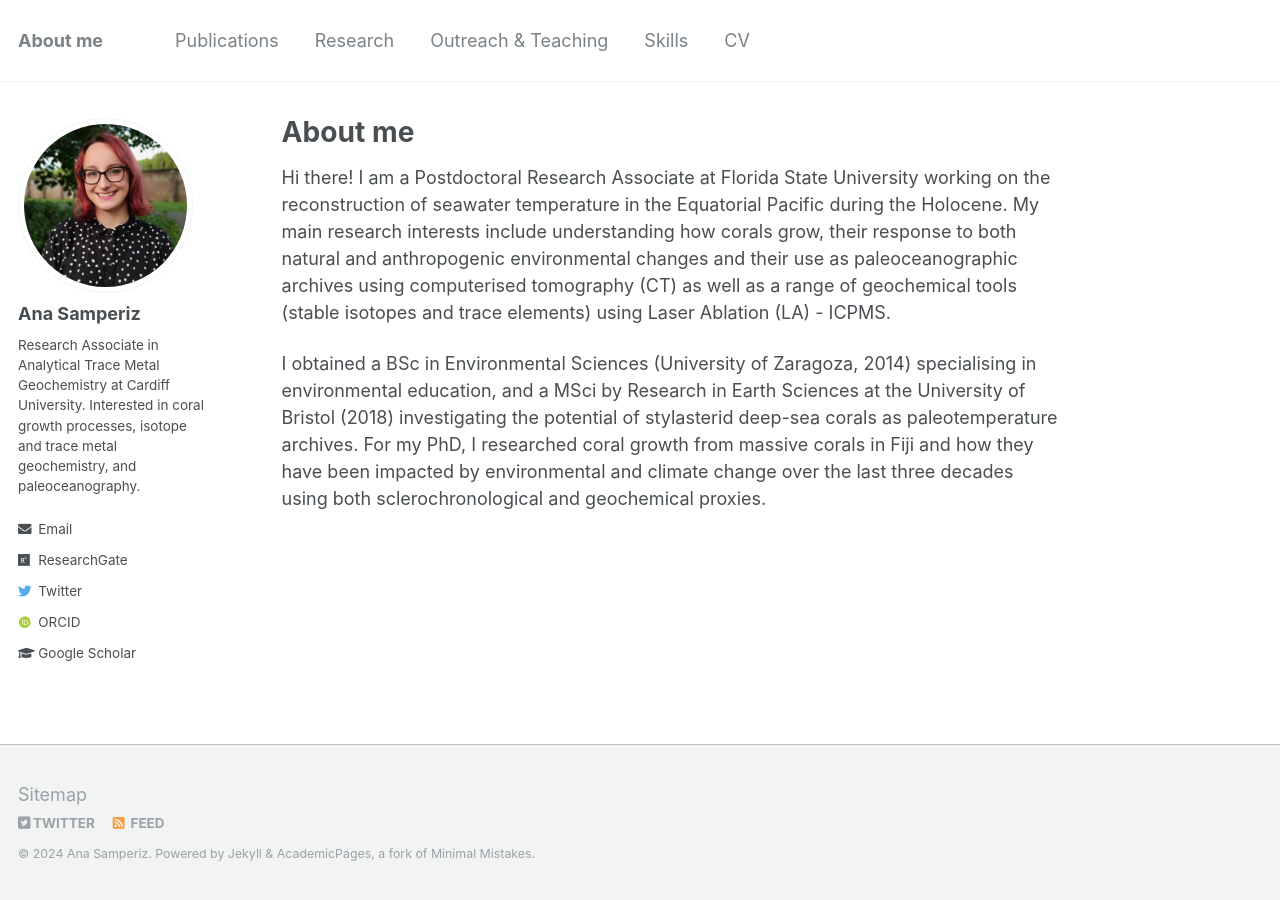
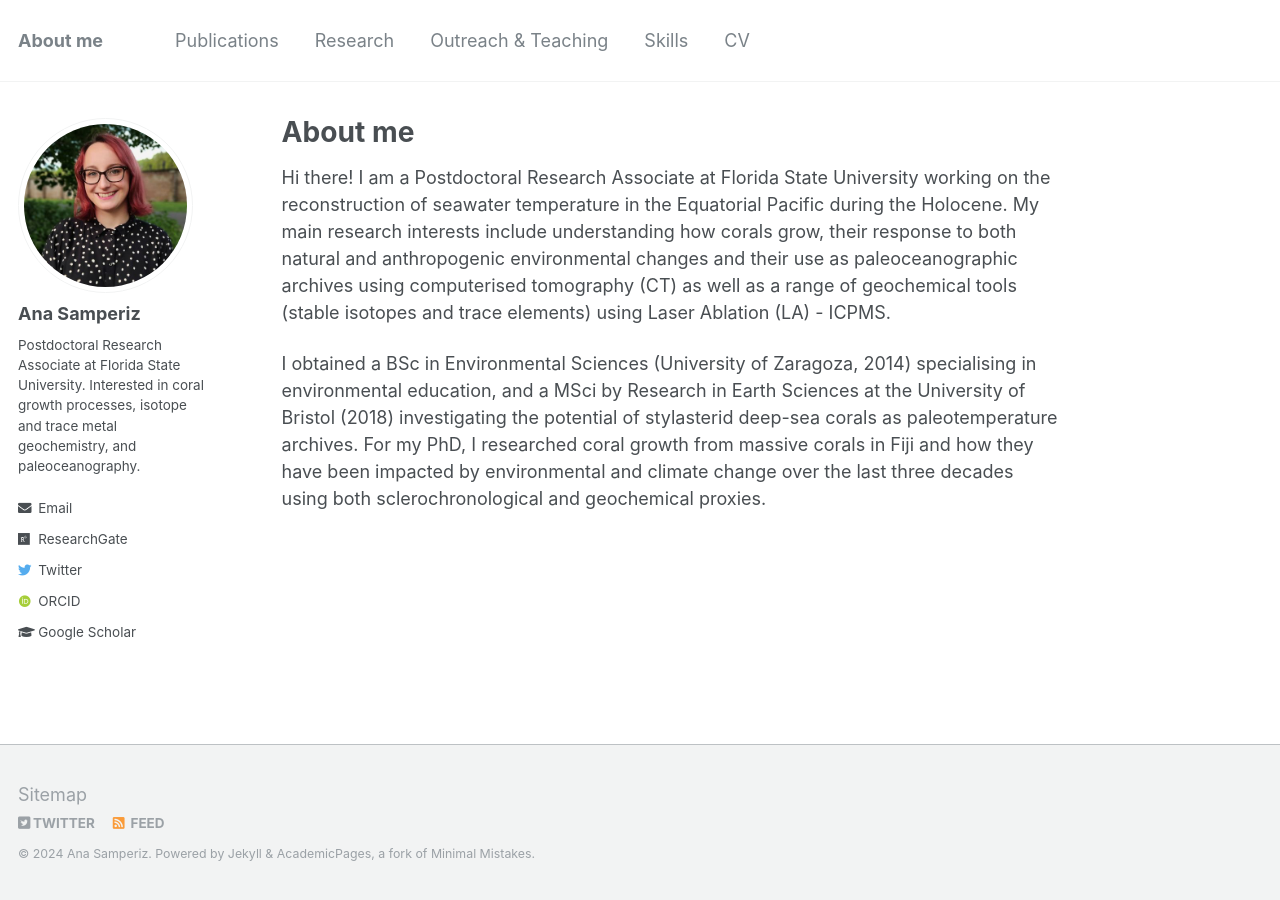
Before and after one commit to anasamperiz/anasamperiz.github.io, a Jekyll site: the page built from _pages/about.md, in a window 1280 px wide. Built offline with Jekyll 4.4.1, drawn with Linux system fonts in a browser that asks for light colours; some web fonts are replaced.

Commit message:
Update _config.yml

```diff
--- a/_config.yml
+++ b/_config.yml
@@ -84,7 +84,7 @@ analytics:
 author:
   name             : "Ana Samperiz"
   avatar           : "nt8i0Gir_400x400.jpg"
-  bio              : "Research Associate in Analytical Trace Metal Geochemistry at Cardiff University. Interested in coral growth processes, isotope and trace metal geochemistry,
+  bio              : "Postdoctoral Research Associate at Florida State University. Interested in coral growth processes, isotope and trace metal geochemistry,
   and paleoceanography."
   location         :
   employer         :
```
